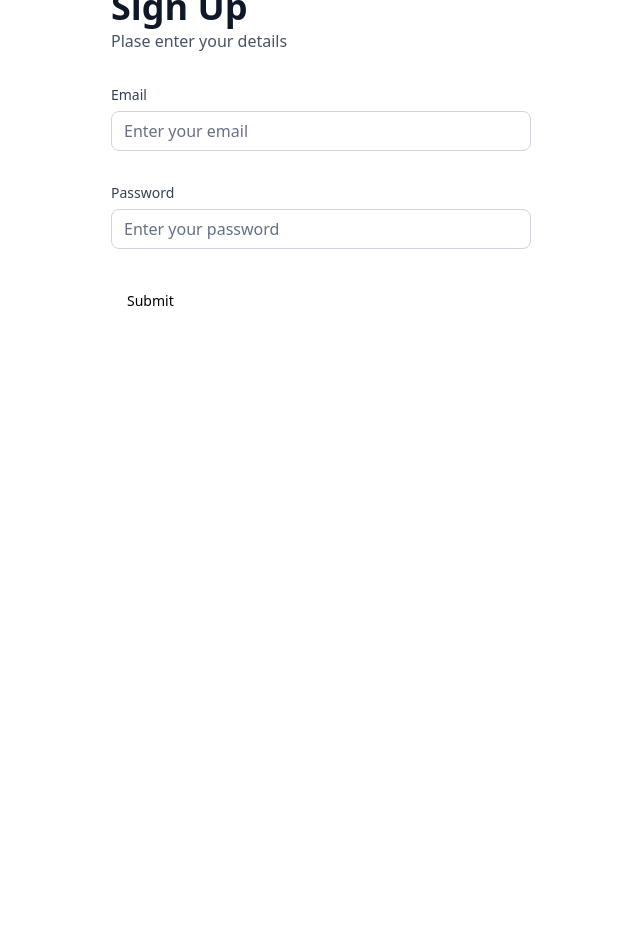
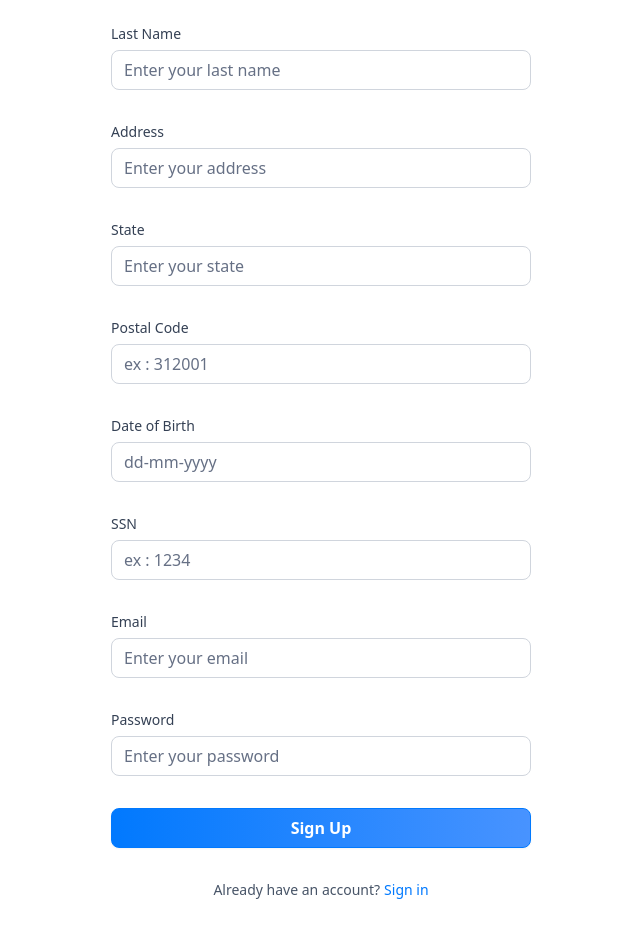
Before and after one commit to chirayu2107/horizon, a Next.js app: page /sign-up in a window 1280 px wide. Shown: the part 280-1218 px from the top of the page, without its empty margins (319-959 px from the left). Before the commit the page ends 800 px from the top, so only its background shows below. Built offline with nearby package versions, Linux system fonts and the light colour scheme.

Commit message:
complete-auth

```diff
--- a/components/AuthForm.tsx
+++ b/components/AuthForm.tsx
@@ -1,8 +1,9 @@
 'use client';
 
 import React, { useState } from 'react'
-import Link from 'next/link'
+import Link from 'next/link';
 import Image from 'next/image'
+import { Loader2 } from 'lucide-react';
 
 import { z } from "zod"
 import { zodResolver } from "@hookform/resolvers/zod"
@@ -19,14 +20,14 @@ import {
   FormMessage,
 } from "@/components/ui/form"
 import { Input } from "@/components/ui/input"
-import { Divide } from 'lucide-react';
+import { Divide, Loader } from 'lucide-react';
 import Custominput from './Custominput';
 
 
 
 const AuthForm = ({ type }: {type: string}) => {
     const [user, setUser] = useState(null);
-
+    const [ isLoading, setIsLoading ] = useState(false);
     // 1. Define your form.
   const form = useForm<z.infer<typeof authFormSchema>>
   ({
@@ -41,7 +42,9 @@ const AuthForm = ({ type }: {type: string}) => {
   function onSubmit(values: z.infer<typeof authFormSchema>) {
     // Do something with the form values.
     // ✅ This will be type-safe and validated.
+    setIsLoading(true)
     console.log(values)
+    setIsLoading(false);
   }
 
 
@@ -86,8 +89,59 @@ const AuthForm = ({ type }: {type: string}) => {
         ) : (
     <>
     <Form {...form}>
-      <form onSubmit={form.handleSubmit(onSubmit)} className="space-y-8">
+      <form onSubmit={form.handleSubmit(onSubmit)}
+      className="space-y-8">
+      {type === "sign-up" && (
+        <>
+          <Custominput
+            control={form.control}
+            name="firstName"
+            label="First Name"
+            placeholder="Enter your first name"
+            />
 
+        <Custominput
+            control={form.control}
+            name="lastName"
+            label="Last Name"
+            placeholder="Enter your last name"
+            />
+
+        <Custominput
+            control={form.control}
+            name="address1"
+            label="Address"
+            placeholder="Enter your address"
+            />
+
+        <Custominput
+            control={form.control}
+            name="state"
+            label="State"
+            placeholder="Enter your state"
+            />
+
+        <Custominput
+            control={form.control}
+            name="postalCode"
+            label="Postal Code"
+            placeholder="ex : 312001"
+            />
+
+        <Custominput
+            control={form.control}
+            name="dateofBirth"
+            label="Date of Birth"
+            placeholder="dd-mm-yyyy"
+            />
+        <Custominput
+            control={form.control}
+            name="ssn"
+            label="SSN"
+            placeholder="ex : 1234"
+            />
+        </>
+      )}
         <Custominput
             control={form.control}
             name="email"
@@ -102,9 +156,35 @@ const AuthForm = ({ type }: {type: string}) => {
             placeholder="Enter your password"
             />
 
-        <Button type="submit">Submit</Button>
+        <div className='flex flex-col gap-4 '>
+        <Button type="submit" disabled = {isLoading}
+        className='form-btn'>
+        {isLoading ? (
+          <>
+            <Loader2 size = {20}
+            className="animate-spin" /> &nbsp;
+            Loading....
+          </>
+        ) : type === 'sign-in'
+          ? 'Sign In'
+          : 'Sign Up'
+        }
+        </Button>
+        </div>
+
       </form>
     </Form>
+
+    <footer className='flex justify-center gap-1'>
+      <p className='text-14 font-normal text-gray-600'> {type === 'sign-in'
+          ? "Don't have an account?"
+          : "Already have an account?"
+        }
+        </p>
+        <Link href={type === 'sign-in' ? '/sign-up' : "/sign-in"} className='form-link'>
+        {type === 'sign-up' ? 'Sign in' : "Sign up"}
+        </Link>
+    </footer>
     </>
         )}
     </section>
--- a/lib/utils.ts
+++ b/lib/utils.ts
@@ -196,7 +196,14 @@ export const getTransactionStatus = (date: Date) => {
 }
 export const authFormSchema = z.object({
   email: z.string().email(),
-  password: z.string().min(8)
+  password: z.string().min(8),
+  firstName:z.string().min(10),
+  lastName:z.string().min(10),
+  address1:z.string().min(15),
+  state:z.string().min(10),
+  postalCode:z.string().min(6),
+  dateofBirth:z.string().min(10),
+  ssn:z.string().min(10)
 })
 
 ;
```
